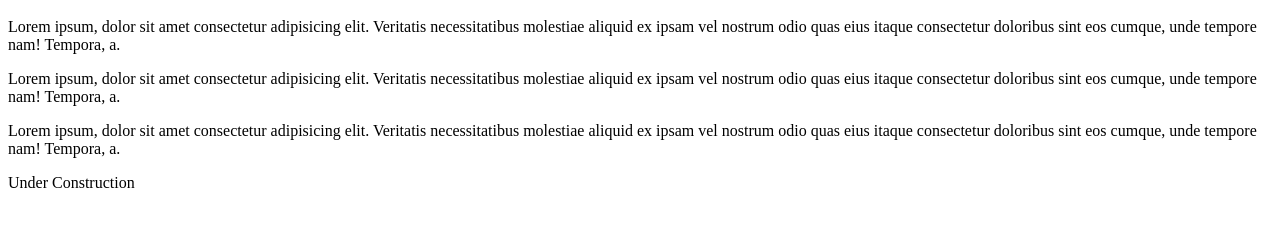
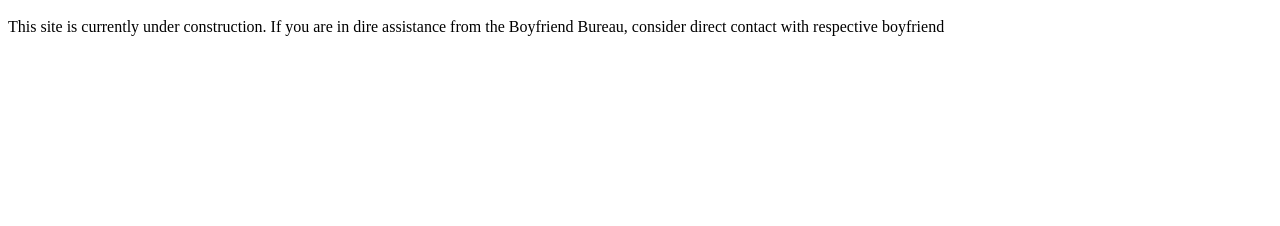
Before and after one commit to Mmeloz/BoyfriendBureau, a plain HTML site: page index.html in a window 1280 px wide. Shown: the part 48-274 px from the top of the page. Drawn offline with Linux system fonts and the light colour scheme.

Commit message:
new message

```diff
--- a/index.html
+++ b/index.html
@@ -6,9 +6,6 @@
 </head>
 <body>
     <h1>Boyfriend Bureau</h1>
-    <p>Lorem ipsum, dolor sit amet consectetur adipisicing elit. Veritatis necessitatibus molestiae aliquid ex ipsam vel nostrum odio quas eius itaque consectetur doloribus sint eos cumque, unde tempore nam! Tempora, a.</p>
-    <p>Lorem ipsum, dolor sit amet consectetur adipisicing elit. Veritatis necessitatibus molestiae aliquid ex ipsam vel nostrum odio quas eius itaque consectetur doloribus sint eos cumque, unde tempore nam! Tempora, a.</p>
-    <p>Lorem ipsum, dolor sit amet consectetur adipisicing elit. Veritatis necessitatibus molestiae aliquid ex ipsam vel nostrum odio quas eius itaque consectetur doloribus sint eos cumque, unde tempore nam! Tempora, a.</p>
-    <p>Under Construction</p>
+    <p>This site is currently under construction. If you are in dire assistance from the Boyfriend Bureau, consider direct contact with respective boyfriend</p>
 </body>
 </html>
```
